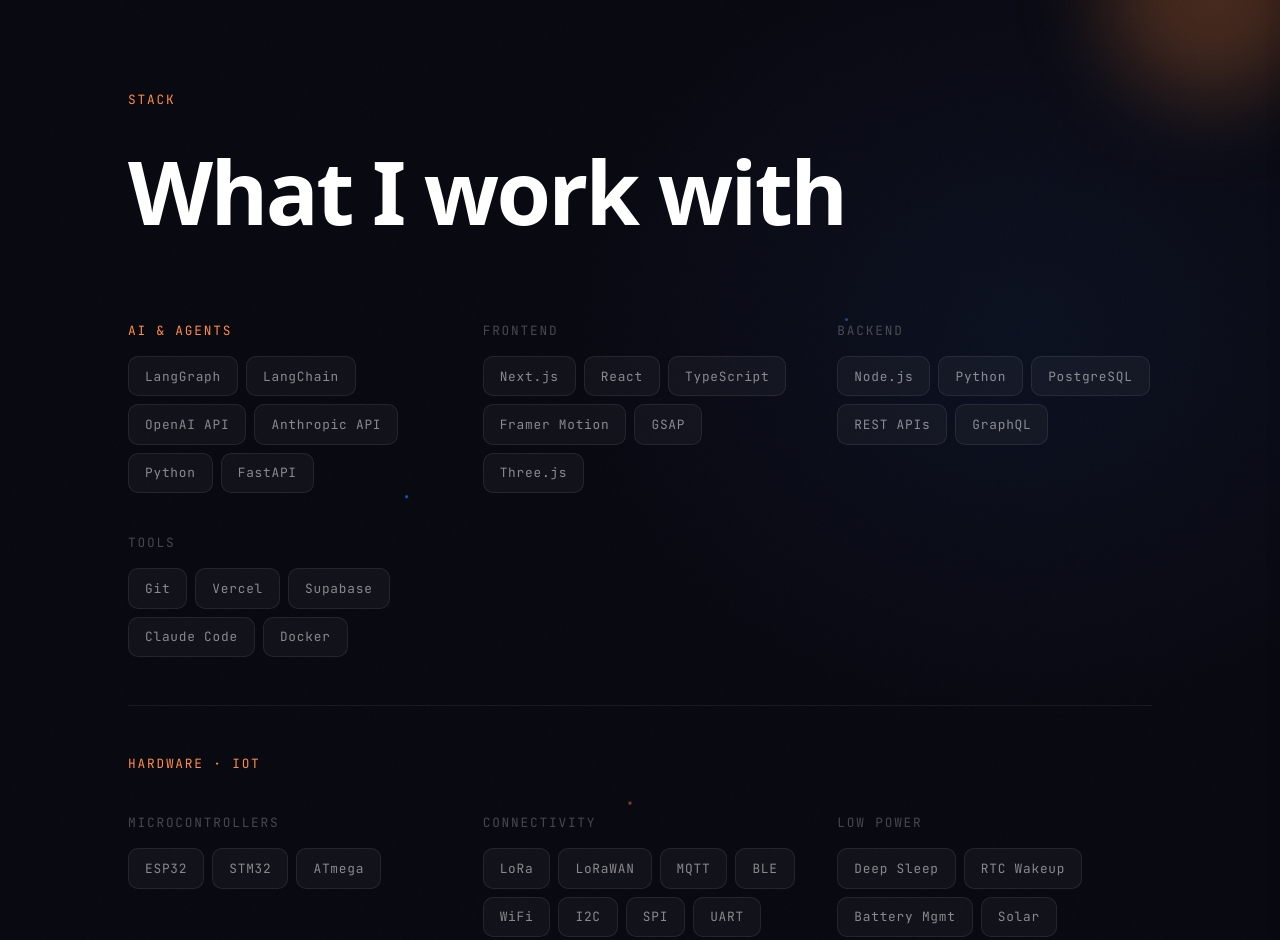
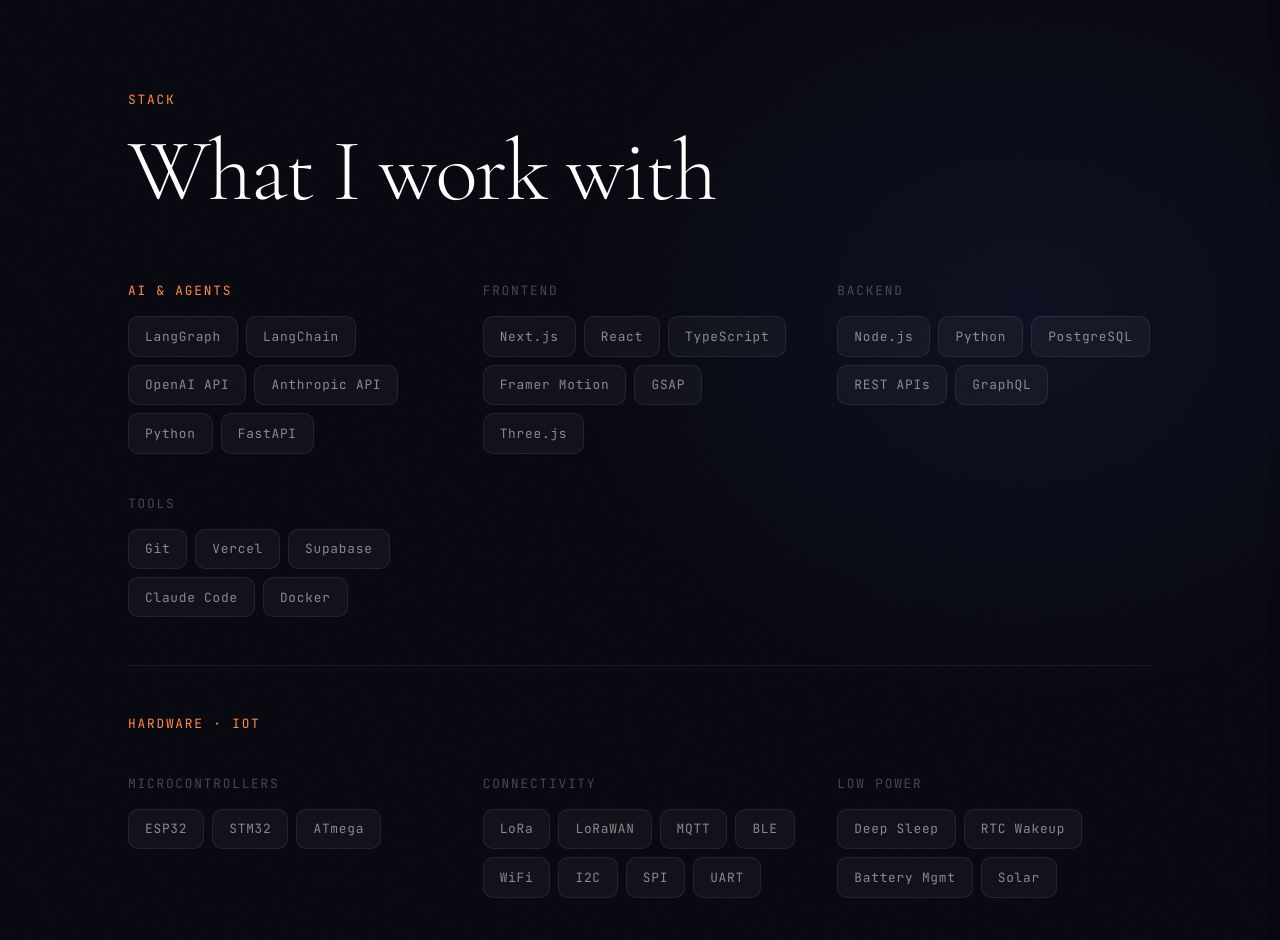
Before and after one commit to jazorro11/portafolio-julio-zorro, a Next.js app: page /en in a window 1280 px wide. Shown: the part 3140-4080 px from the top of the page. Built offline with nearby package versions, Linux system fonts and the light colour scheme; a web font is replaced by a local one.

Commit message:
feat(capabilities): Cormorant heading, growIn tech cards, sage hover, remove blue orbs

```diff
--- a/src/components/sections/Capabilities/index.tsx
+++ b/src/components/sections/Capabilities/index.tsx
@@ -2,7 +2,7 @@
 
 import { useTranslations } from 'next-intl';
 import { motion } from 'framer-motion';
-import { AmbientBackground } from '@/components/ui/AmbientBackground';
+import { fogReveal, growIn, growInStagger } from '@/lib/animations';
 
 const stack = {
   'AI & Agents': ['LangGraph', 'LangChain', 'OpenAI API', 'Anthropic API', 'Python', 'FastAPI'],
@@ -18,15 +18,12 @@
   { category: 'Languages',        items: ['C', 'C++', 'MicroPython', 'FreeRTOS'] },
 ];
 
-function TechCard({ name, i }: { name: string; i: number }) {
+function TechCard({ name }: { name: string }) {
   return (
     <motion.div
-      initial={{ opacity: 0, y: 20 }}
-      whileInView={{ opacity: 1, y: 0 }}
-      viewport={{ once: true }}
-      transition={{ delay: i * 0.04, duration: 0.4, ease: [0.23, 1, 0.32, 1] }}
-      whileHover={{ scale: 1.04, borderColor: 'rgba(255,140,66,0.4)' }}
-      whileTap={{ scale: 0.97 }} // Emil: scale(0.97) on press
+      variants={growIn}
+      whileHover={{ scale: 1.04, borderColor: 'rgba(143,168,154,0.4)' }}
+      whileTap={{ scale: 0.97 }}
       style={{
         background: 'rgba(255,255,255,0.04)',
         border: '1px solid rgba(255,255,255,0.08)',
@@ -73,30 +70,6 @@
         }}
       />
 
-      <AmbientBackground
-        orbs={[
-          {
-            size: 200,
-            color: 'rgba(255,140,66,0.25)',
-            blurPx: 40,
-            top: '-30px',
-            right: '-20px',
-            animateTo: { x: 12, y: -16, scale: 1.08 },
-            duration: 6,
-          },
-          {
-            size: 160,
-            color: 'rgba(59,130,246,0.20)',
-            blurPx: 45,
-            bottom: '-20px',
-            left: '-10px',
-            animateTo: { x: -10, y: 12, scale: 0.92 },
-            duration: 7,
-          },
-        ]}
-        particles={{ count: 4, colors: ['rgba(255,140,66,0.7)', 'rgba(59,130,246,0.7)'] }}
-      />
-
       <div className="container" style={{ position: 'relative', zIndex: 1 }}>
         {/* Header */}
         <div style={{ marginBottom: '4rem' }}>
@@ -110,16 +83,18 @@
             {t('label')}
           </motion.p>
           <motion.h2
-            initial={{ opacity: 0, y: 30 }}
-            whileInView={{ opacity: 1, y: 0 }}
-            viewport={{ once: true }}
-            transition={{ duration: 0.6, ease: [0.23, 1, 0.32, 1] }}
+            variants={fogReveal}
+            initial="hidden"
+            whileInView="visible"
+            viewport={{ once: true, margin: '-10% 0px' }}
             style={{
-              fontFamily: 'var(--font-display)',
+              fontFamily: 'var(--font-heading)',
               fontSize: 'var(--text-3xl)',
-              fontWeight: 800,
-              letterSpacing: '-0.03em',
+              fontWeight: 300,
+              letterSpacing: '-0.02em',
+              lineHeight: 1.05,
               color: 'var(--color-text-dark)',
+              marginBottom: 'clamp(2rem, 5vw, 4rem)',
             }}
           >
             {t('heading')}
@@ -149,11 +124,17 @@
               >
                 {category}
               </motion.p>
-              <div style={{ display: 'flex', flexWrap: 'wrap', gap: '0.5rem' }}>
-                {items.map((item, i) => (
-                  <TechCard key={item} name={item} i={ci * 6 + i} />
+              <motion.div
+                variants={growInStagger}
+                initial="hidden"
+                whileInView="visible"
+                viewport={{ once: true }}
+                style={{ display: 'flex', flexWrap: 'wrap', gap: '0.5rem' }}
+              >
+                {items.map((item) => (
+                  <TechCard key={item} name={item} />
                 ))}
-              </div>
+              </motion.div>
             </div>
           ))}
         </div>
@@ -197,11 +178,17 @@
               >
                 {category}
               </motion.p>
-              <div style={{ display: 'flex', flexWrap: 'wrap', gap: '0.5rem' }}>
-                {items.map((item, i) => (
-                  <TechCard key={item} name={item} i={ci * 6 + i} />
+              <motion.div
+                variants={growInStagger}
+                initial="hidden"
+                whileInView="visible"
+                viewport={{ once: true }}
+                style={{ display: 'flex', flexWrap: 'wrap', gap: '0.5rem' }}
+              >
+                {items.map((item) => (
+                  <TechCard key={item} name={item} />
                 ))}
-              </div>
+              </motion.div>
             </div>
           ))}
         </div>
```
